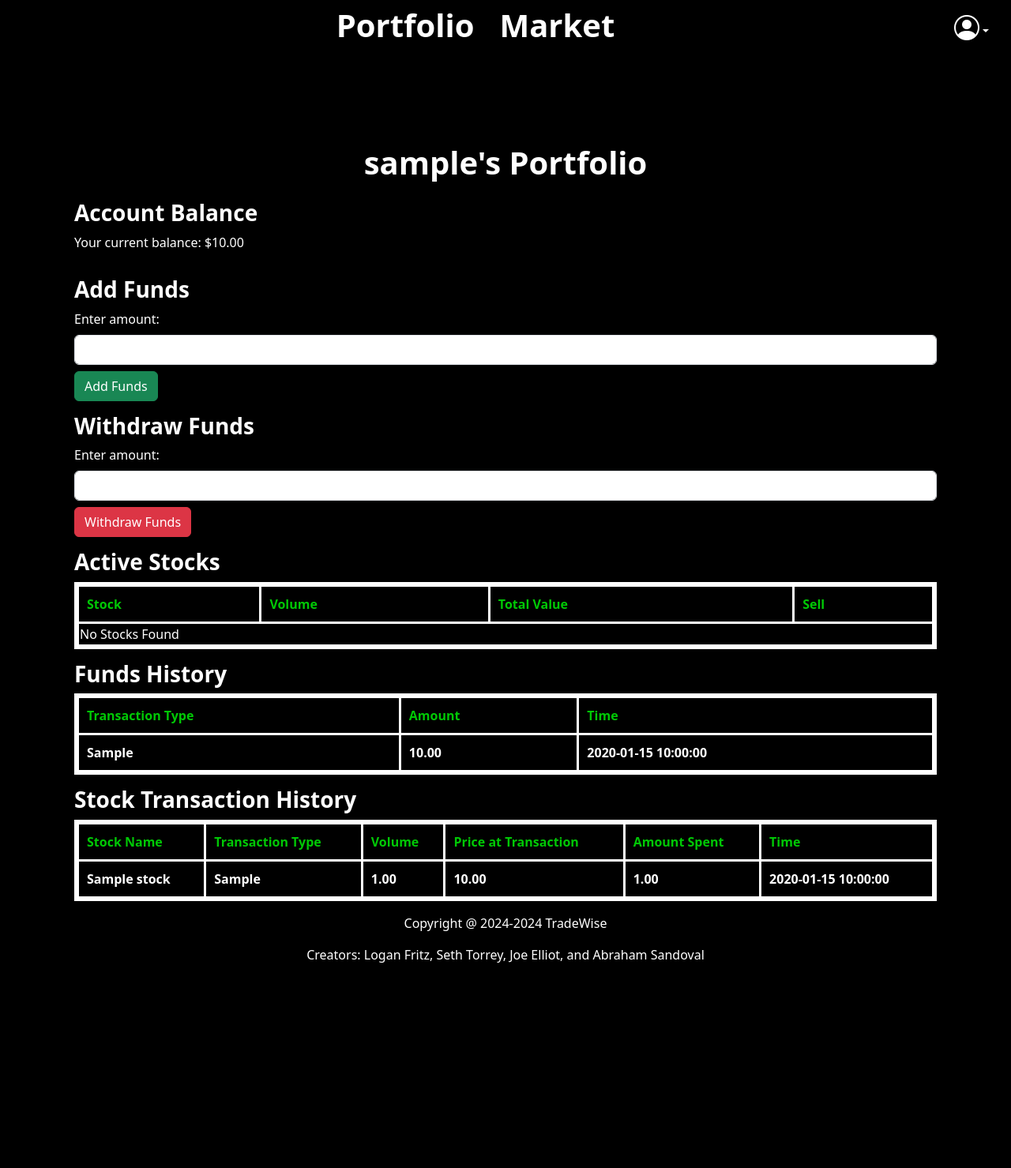
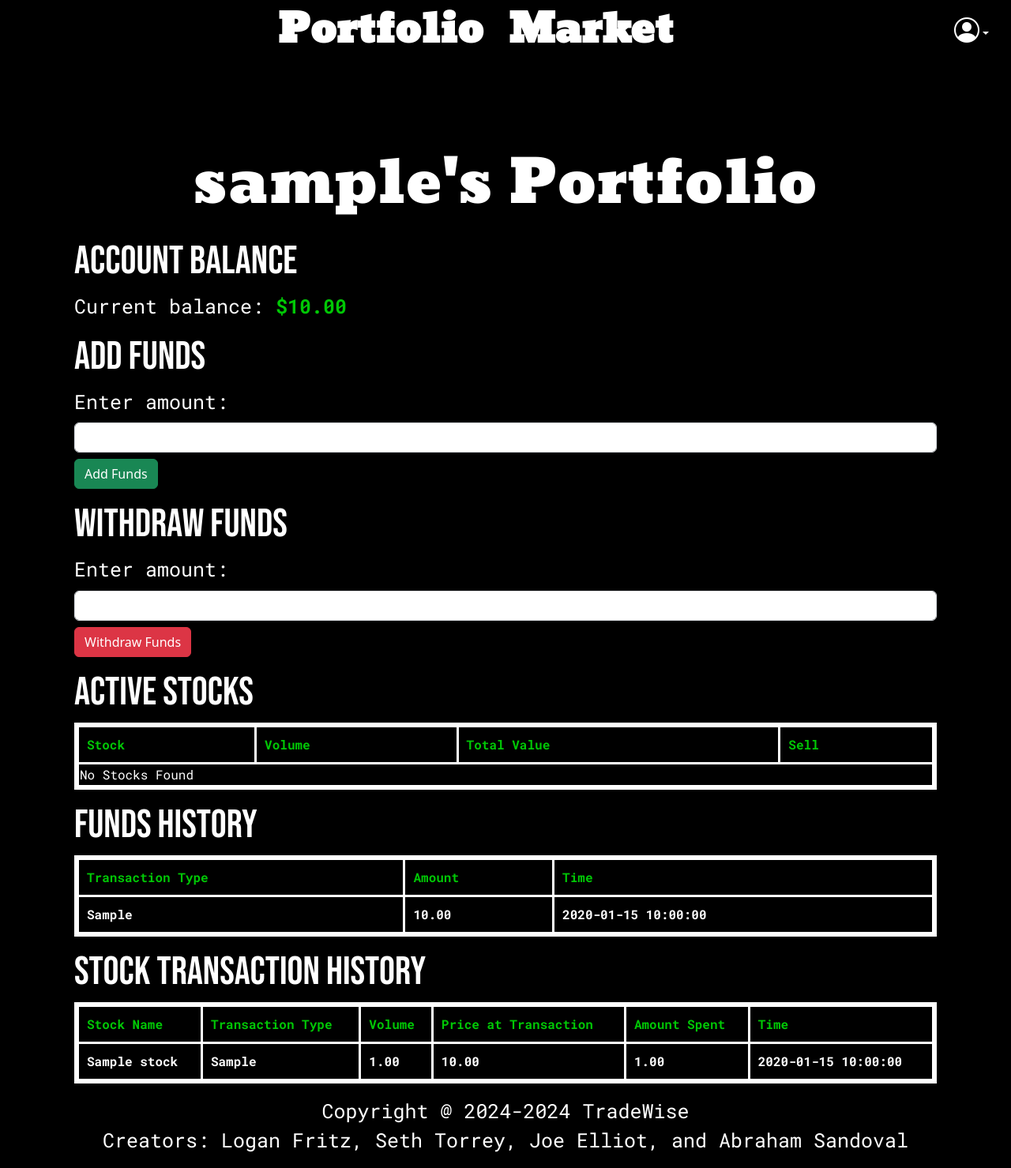
Before and after one commit to LoganFishSticks/Capstone-Project, a Flask app: page /portfolio in a window 1280 px wide. Shown: the whole page at 79% size. Before the commit the page ends 1219 px from the top, so only its background shows below. Run offline with Flask 3, Linux system fonts and the light colour scheme; a user stored in the database is signed in; tables that the repository leaves empty hold one stand-in row (values such as "Sample post").

Commit message:
11.11.24 Update

```diff
--- a/app.py
+++ b/app.py
@@ -286,6 +286,7 @@ class UserStock(db.Model):
 #route 1 (page 1) #Home
 @app.route('/', methods=["GET", "POST"])
 def home():
+    login_error = None
     # If the user is already signed in when visiting the website they will be redirected to the portfolio page instead of being shown the home page
     if current_user.is_authenticated:
         return redirect(url_for('portfolio'))
@@ -298,8 +299,8 @@ def home():
             login_user(user)
             return redirect(url_for('market'))
         else:
-            flash('Login failed. Check your email and password', 'danger')
-    return render_template('home.html', form=form)
+            login_error = "User name or password is incorrect try again or create a new account if you are a first time user"
+    return render_template('home.html', form=form, login_error=login_error)
 
 #route 2 (page 2) market
 @app.route('/market')
@@ -329,7 +330,7 @@ def buy_stock(stock_id):
 
         # If the market is not open then flash message and return to market page
         if not market_open():
-            flash("Sorry, market is closed. Try again once the market is open", "danger")
+            flash("Sorry, market is closed due to either holiday or outside of current market hours. Try again once the market is open.", "danger")
             return redirect(url_for('market'))
 
         # total cost of stock is current price of the stock multiplied by the volume you are buying at
@@ -391,8 +392,8 @@ def sell_stock(stock_id):
 
         # If market isn't open then redirect back to the portfolio page and then flash error message
         if not market_open():
-            flash("Sorry, market is closed. Try again once the market is open", "danger")
-            return redirect(url_for('portfolio'))
+            flash("Sorry, market is closed due to either holiday or outside of current market hours. Try again once the market is open.", "danger")
+            return redirect(url_for('market'))
 
         # Queries the user stock and filters by the user id and stock id
         user_stock = UserStock.query.filter_by(user_id=current_user.id, stock_id=stock_id).first()
--- a/templates/base.html
+++ b/templates/base.html
@@ -37,6 +37,22 @@
         src: url("{{ url_for('static', filename='Fonts/digital-7.ttf') }}");
       }
 
+      @font-face {
+        font-family: SourGummy;
+        src: url("{{ url_for('static', filename='Fonts/SourGummy-VariableFont_wdth,wght.ttf') }}");
+      }
+
+      @font-face {
+        font-family: Moul;
+        src: url("{{ url_for('static', filename='Fonts/Moul-Regular.ttf') }}");
+      }
+
+      @font-face {
+        font-family: Roboto;
+        src: url("{{ url_for('static', filename='Fonts/RobotoMono-VariableFont_wght.ttf') }}");
+      }
+
+
       /* Forces he html and body elements to take up the full height */
         html, body {
           height: 100%;
@@ -55,6 +71,9 @@
           text-align: center;
           font-weight: bold;
           color: white;
+          font-family: Moul;
+          font-weight: lighter;
+          font-size: 50px;
         }
 
         /* Allows the main element to grow and take up free space */
--- a/templates/market.html
+++ b/templates/market.html
@@ -22,12 +22,14 @@
     tr th {
       padding: 10px;
       color:#00c805;
+      font-family: Roboto;
     }
 
 
     /* CSS for adding lines in the table */
     th, td {
       border: solid white;
+      font-family: Roboto;
     }
 
     /* CSS for the rows in the stock market table*/
@@ -103,11 +105,11 @@
     <!-- Flashes a message that the stock market hours have been added -->
     {% with messages = get_flashed_messages() %} {% if messages %}
     <ul> {% for message in messages %}
-      <li class="message">{{ message }}</li>
+      <li style="color: red;" class="message">{{ message }}</li>
       {% endfor %}
     </ul> {% endif %} {% endwith %}
 
-    <button onclick="window.location.reload();">Refresh Market Table <i class="fa fa-refresh" style="color:#00c805;"></i></button>
+    <button style="font-family: Roboto;" onclick="window.location.reload();">Refresh Market Table <i class="fa fa-refresh" style="color:#00c805;"></i></button>
     <!-- Container for the stock table -->
     <div class="table-container">
       <!-- Table for the stocks, pulls value from the database to populate the table -->
--- a/templates/portfolio.html
+++ b/templates/portfolio.html
@@ -37,12 +37,14 @@
     tr th {
       padding: 10px;
       color:#00c805;
+      font-family: Roboto
     }
 
 
     /* CSS for adding lines in the table */
     th, td {
       border: solid white;
+      font-family: Roboto;
     }
 
     /* CSS for the rows in the stock market table*/
@@ -93,6 +95,28 @@
         z-index: 1;
     }
 
+    .username {
+        font-family: Moul;
+        font-size: 75px;
+        font-weight: normal;
+    }
+
+    h3 {
+        font-family: BebasNeue;
+        font-size: 50px;
+        font-weight: normal;
+    }
+
+    p {
+        font-size: 25px;
+        font-family: Roboto;
+        margin: 0;
+    }
+
+    .form-label {
+        font-family: Roboto;
+        font-size: 25px;
+    }
 </style>
 
 <script>
@@ -108,11 +132,11 @@
 </script>
 
 <div class="container mt-5">
-    <h1>{{ current_user.username }}'s Portfolio</h1>
+    <h1 class="username">{{ current_user.username }}'s Portfolio</h1>
 
-    <h3>Account Balance</h3>
+    <h3 class="balance">Account Balance</h3>
     <!-- Displays the logged in users balance on the webpage -->
-    <p>Your current balance: <span id="account-balance">${{ balance }}</span></p>
+    <p>Current balance: <span style="font-weight: bold; color:#00c805;" id="account-balance">${{ balance }}</span></p>
 
     <!--Add funds button/section -->
     <h3>Add Funds</h3>
```
Also changed, not shown: templates/buy_stock.html (+10 -3 lines), templates/home.html (+11 -0 lines), templates/sell_stock.html (+9 -2 lines), static/Fonts/Moul-Regular.ttf (added), static/Fonts/RobotoMono-VariableFont_wght.ttf (added), static/Fonts/SourGummy-VariableFont_wdth,wght.ttf (added).
